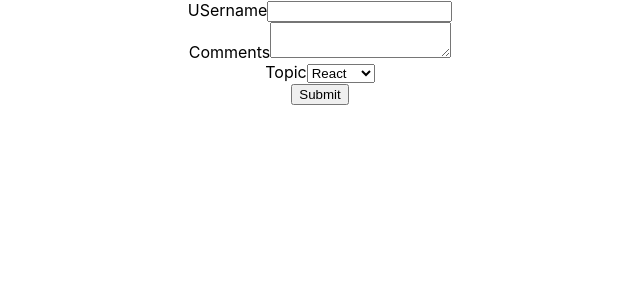
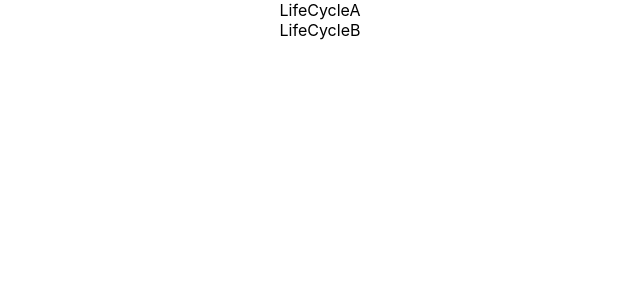
Before and after one commit to nagyadi99/ReactJS_learning, a React (Create React App) app: page / in a window 1280 px wide. Shown: the top 300 px of the page, without its empty margins (320-960 px from the left). Built offline with nearby package versions, Linux system fonts and the light colour scheme.

Commit message:
component mounting lifecycle methods

```diff
--- a/src/App.js
+++ b/src/App.js
@@ -16,11 +16,13 @@
 import "./appStyle.css";
 import styles from "./appStyles.module.css";
 import Form from "./components/Form";
+import LifeCycleA from "./components/LifeCycleA";
 
 function App() {
   return (
     <div className="App">
-      <Form />
+      <LifeCycleA />
+      {/* <Form /> */}
       {/* <h1 className="error">Error</h1>
       <h1 className={styles.success}>Success</h1>
       <Inline />
--- /dev/null
+++ b/src/components/LifeCycleA.js
@@ -0,0 +1,34 @@
+import React, { Component } from "react";
+import LifeCycleB from "./LifeCycleB";
+
+class LifeCycleA extends Component {
+  constructor(props) {
+    super(props);
+
+    this.state = {
+      name: "Adam",
+    };
+    console.log("LifeCycleA constructor");
+  }
+
+  static getDerivedStateFromProps(props, state) {
+    console.log("LifeCycleA getDerivedStateFromProps");
+    return null;
+  }
+
+  componentDidMount() {
+    console.log("LifeCycleA ComponentDidMount");
+  }
+
+  render() {
+    console.log("LifeCycleA render");
+    return (
+      <div>
+        <div>LifeCycleA</div>
+        <LifeCycleB />
+      </div>
+    );
+  }
+}
+
+export default LifeCycleA;
--- /dev/null
+++ b/src/components/LifeCycleB.js
@@ -0,0 +1,28 @@
+import React, { Component } from "react";
+
+class LifeCycleB extends Component {
+  constructor(props) {
+    super(props);
+
+    this.state = {
+      name: "Adam",
+    };
+    console.log("LifeCycleB constructor");
+  }
+
+  static getDerivedStateFromProps(props, state) {
+    console.log("LifeCycleB getDerivedStateFromProps");
+    return null;
+  }
+
+  componentDidMount() {
+    console.log("LifeCycleB ComponentDidMount");
+  }
+
+  render() {
+    console.log("LifeCycleB render");
+    return <div>LifeCycleB</div>;
+  }
+}
+
+export default LifeCycleB;
```
